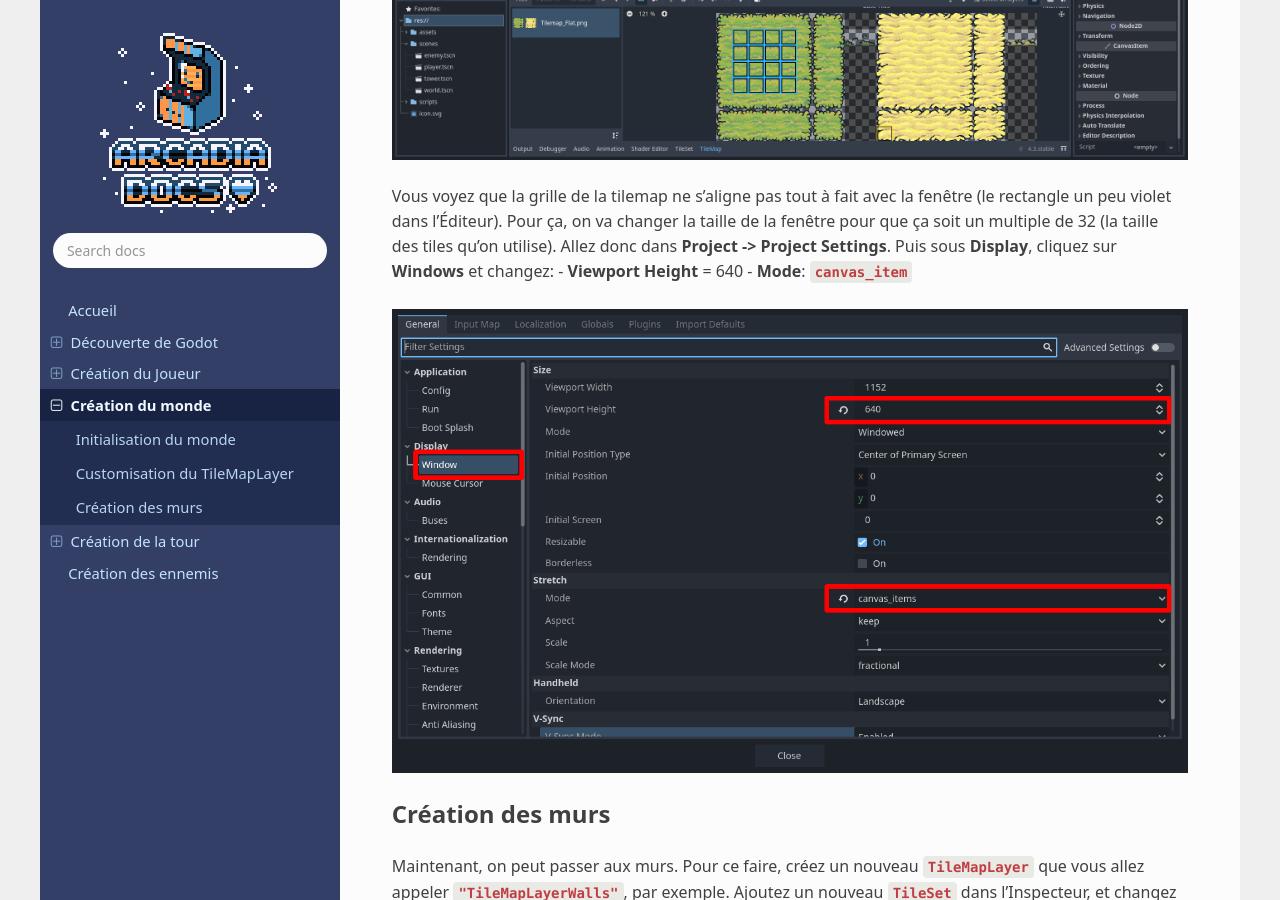
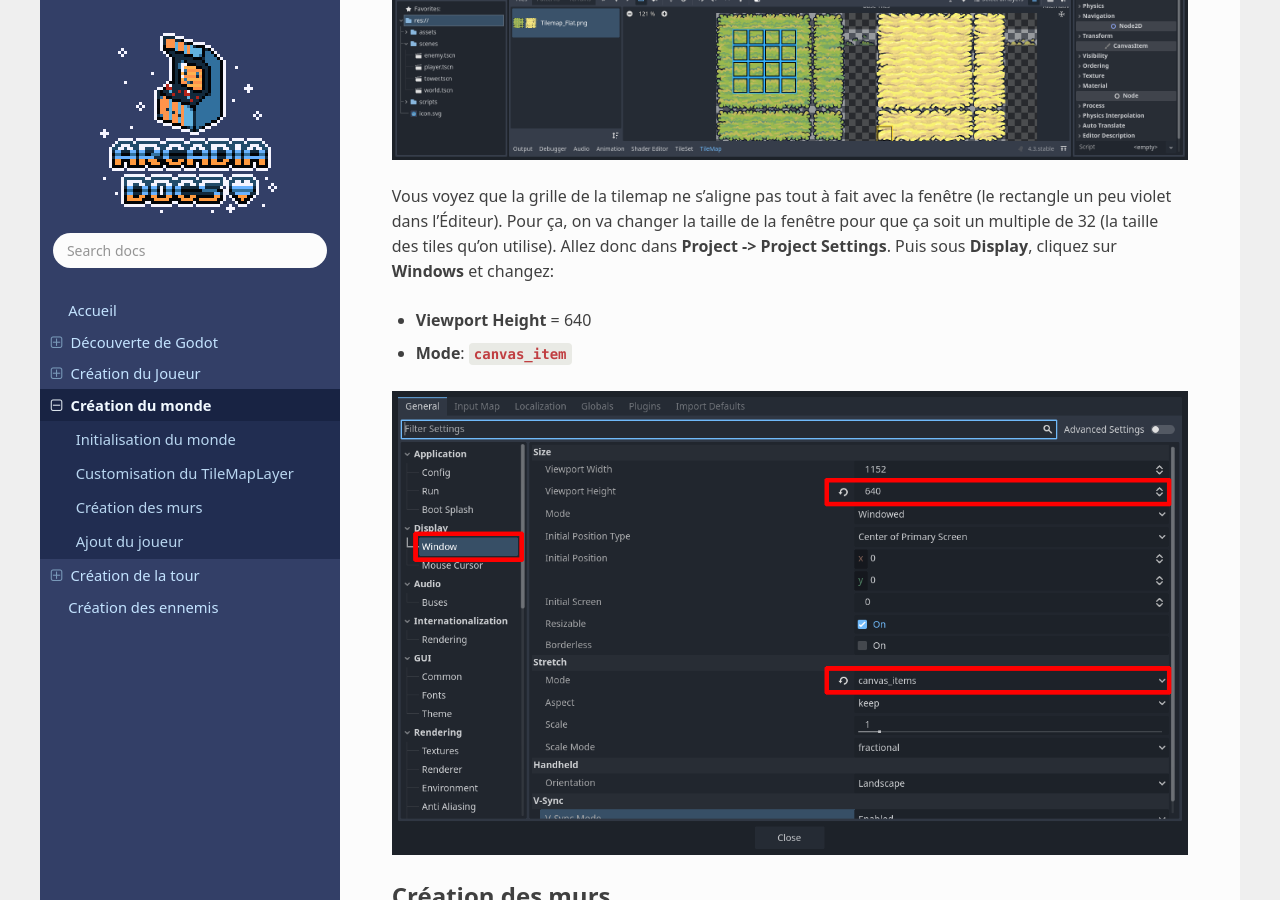
Before and after one commit to iceknith/Godot-Cours-Arcadia---Tower-Protector-Tutoriel, a Sphinx documentation site: the page built from docs/creation-monde.rst, in a window 1280 px wide and 900 px high, scrolled down 4382 px. Built offline with Sphinx 7.4.7 and the Read the Docs theme 2.0.0, drawn with Linux system fonts in a browser that asks for light colours; some web fonts are replaced.

Commit message:
Small fixes

```diff
--- a/docs/creation-monde.rst
+++ b/docs/creation-monde.rst
@@ -74,6 +74,7 @@ Vous devriez avoir un résultat similaire à ceci:
 Vous voyez que la grille de la tilemap ne s'aligne pas tout à fait avec la fenêtre (le rectangle un peu violet dans l'Éditeur).
 Pour ça, on va changer la taille de la fenêtre pour que ça soit un multiple de 32 (la taille des tiles qu'on utilise).
 Allez donc dans **Project -> Project Settings**. Puis sous **Display**, cliquez sur **Windows** et changez:
+
 - **Viewport Height** = 640
 - **Mode**: ``canvas_item``
 
@@ -108,6 +109,9 @@ Essayez de reproduire le résultat ci-dessous:
 
 .. image:: img/emptyworld.png
 
+Ajout du joueur
+---------------
+
 Vous avez terminé le monde! Mettez-y votre joueur en cliquant sur **Instantiate Child Scene** (l'icône de chaîne), ou en cliquant sur ``Ctrl+Shift+A``:
 
 .. image:: img/addplayer.png
```
